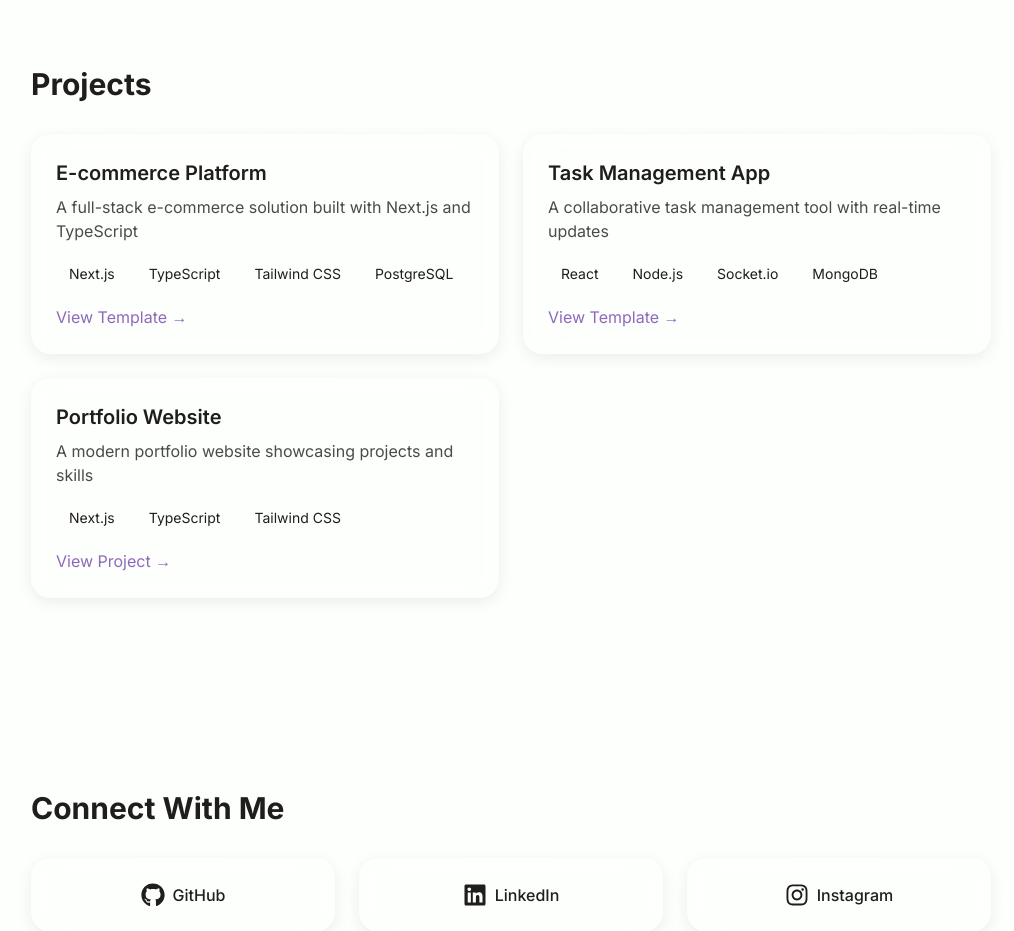
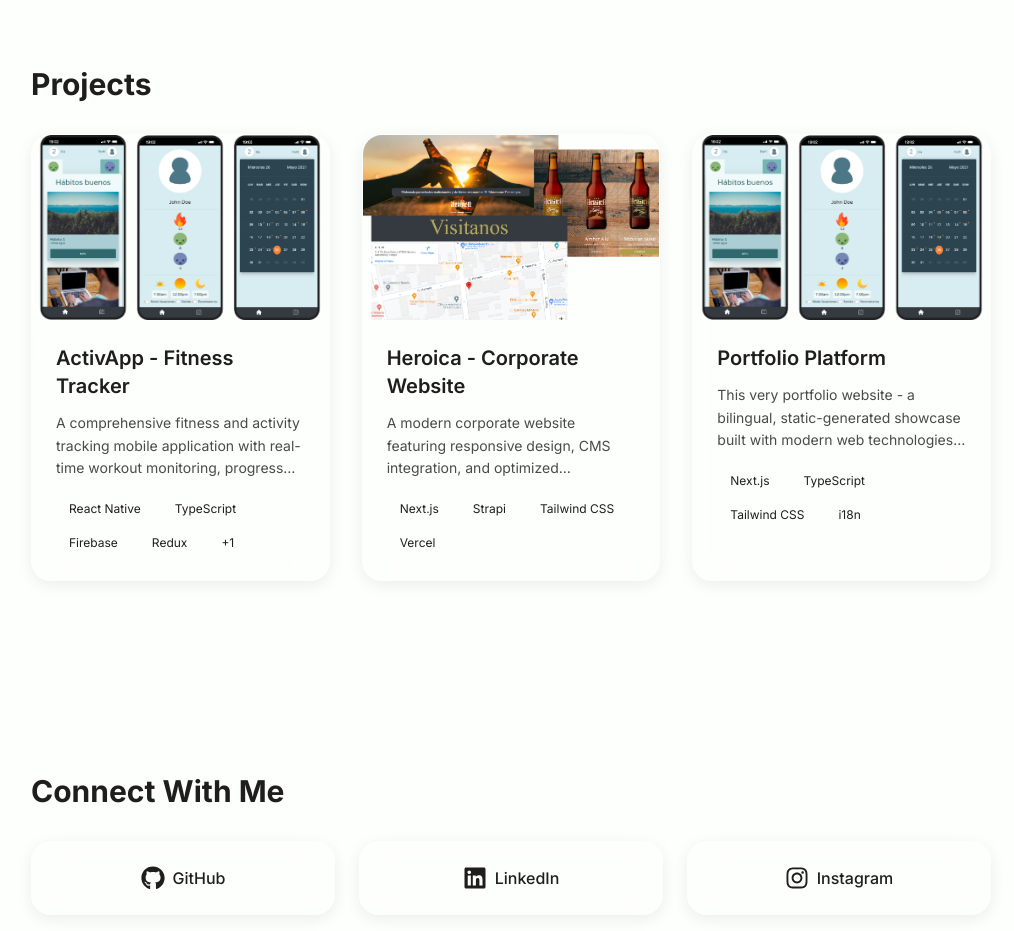
Before and after one commit to HeyserY2K/portfolio-LuisRaulAriceaga, a Next.js app: page /en in a window 1280 px wide. Shown: the part 1220-2151 px from the top of the page, without its empty margins (129-1143 px from the left). Built offline with nearby package versions, Linux system fonts and the light colour scheme; no server answers.

Commit message:
feat(projects): update project details and add thumbnail support in ProjectsGrid

```diff
--- a/app/components/sections/ProjectsGrid.tsx
+++ b/app/components/sections/ProjectsGrid.tsx
@@ -1,4 +1,6 @@
 'use client';
+
+import Image from 'next/image';
 
 import GlassPanel from '@/app/components/ui/GlassPanel';
 import Section from '@/app/components/ui/Section';
@@ -15,30 +17,80 @@ const ProjectsGrid = () => {
   const portal = getPortalData(locale);
   const projects: PortalProject[] = portal.projects.featured;
 
+  const handleProjectClick = (link: string) => {
+    if (link && link !== '#') {
+      window.open(link, '_blank', 'noopener,noreferrer');
+    }
+  };
+
   return (
     <Section id="projects">
       <h2 className="mb-8 text-3xl font-bold">{t('sections.projects.title')}</h2>
-      <div className="grid grid-cols-1 gap-6 md:grid-cols-2">
-        {projects.map((project, idx) => (
+      <div className="grid grid-cols-1 gap-8 md:grid-cols-2 lg:grid-cols-3">
+        {projects.map((project) => (
           <GlassPanel
             key={project.title}
-            className="p-6 transition-all duration-300 hover:-translate-y-0.5 hover:shadow-[0_16px_36px_rgba(0,0,0,var(--glass-shadow-strong))]"
+            className="group cursor-pointer overflow-hidden p-0 transition-all duration-300 hover:-translate-y-2 hover:shadow-[0_20px_40px_rgba(0,0,0,var(--glass-shadow-strong))]"
+            onClick={() => handleProjectClick(project.link)}
           >
-            <h3 className="mb-2 text-xl font-semibold">{project.title}</h3>
-            <p className="mb-4 text-[var(--text-secondary)]">{project.description}</p>
-            <div className="mb-4 flex flex-wrap gap-2">
-              {project.tech.map((tech) => (
-                <span
-                  key={tech}
-                  className="rounded-full border border-[var(--chip-border)] bg-[var(--chip-bg)] px-3 py-1 text-sm backdrop-blur-[8px]"
+            {/* Thumbnail Section - Now Vertical */}
+            <div className="relative aspect-[16/10] overflow-hidden">
+              <Image
+                src={project.thumbnail}
+                alt={project.title}
+                fill
+                className="object-cover"
+                sizes="(max-width: 768px) 100vw, (max-width: 1200px) 50vw, 33vw"
+              />
+              {/* Gradient Overlay for Better Text Contrast */}
+              <div className="absolute inset-0 bg-gradient-to-t from-black/20 to-transparent opacity-0 transition-opacity duration-300 group-hover:opacity-100" />
+
+              {/* Floating Action Indicator */}
+              <div className="absolute right-3 top-3 rounded-full bg-[var(--glass-bg)] p-2 opacity-0 backdrop-blur-sm transition-all duration-300 group-hover:scale-110 group-hover:opacity-100">
+                <svg
+                  className="h-4 w-4 text-[var(--brand-accent)]"
+                  fill="none"
+                  viewBox="0 0 24 24"
+                  stroke="currentColor"
                 >
-                  {tech}
-                </span>
-              ))}
+                  <path
+                    strokeLinecap="round"
+                    strokeLinejoin="round"
+                    strokeWidth={2}
+                    d="M10 6H6a2 2 0 00-2 2v10a2 2 0 002 2h10a2 2 0 002-2v-4M14 4h6m0 0v6m0-6L10 14"
+                  />
+                </svg>
+              </div>
             </div>
-            <a href={project.link} className="text-[var(--brand-accent)] hover:underline">
-              {idx < 2 ? 'View Template →' : 'View Project →'}
-            </a>
+
+            {/* Content Section */}
+            <div className="p-6">
+              <div className="mb-4">
+                <h3 className="mb-3 text-xl font-semibold transition-colors duration-200 group-hover:text-[var(--brand-accent)]">
+                  {project.title}
+                </h3>
+                <p className="line-clamp-3 text-sm leading-relaxed text-[var(--text-secondary)]">
+                  {project.description}
+                </p>
+              </div>
+
+              {/* Technologies */}
+              <div className="flex flex-wrap gap-2">
+                {project.tech.slice(0, 4).map((tech) => (
+                  <span
+                    key={tech}
+                    className="rounded-full border border-[var(--chip-border)] bg-[var(--chip-bg)] px-3 py-1 text-xs backdrop-blur-[8px]"
+                  >
+                    {tech}
+                  </span>
+                ))}
+                {project.tech.length > 4 && (
+                  <span className="rounded-full border border-[var(--chip-border)] bg-[var(--chip-bg)] px-3 py-1 text-xs backdrop-blur-[8px]">
+                    +{project.tech.length - 4}
+                  </span>
+                )}
+              </div>
+            </div>
           </GlassPanel>
         ))}
       </div>
--- a/data/portal.json
+++ b/data/portal.json
@@ -23,22 +23,25 @@
     "projects": {
       "featured": [
         {
-          "title": "E-commerce Platform",
-          "description": "A full-stack e-commerce solution built with Next.js and TypeScript",
-          "tech": ["Next.js", "TypeScript", "Tailwind CSS", "PostgreSQL"],
-          "link": "#"
+          "title": "ActivApp - Fitness Tracker",
+          "description": "A comprehensive fitness and activity tracking mobile application with real-time workout monitoring, progress analytics, and social features for fitness enthusiasts.",
+          "tech": ["React Native", "TypeScript", "Firebase", "Redux", "Expo"],
+          "link": "https://github.com/HeyserY2K",
+          "thumbnail": "/projects/project-Activapp.png"
         },
         {
-          "title": "Task Management App",
-          "description": "A collaborative task management tool with real-time updates",
-          "tech": ["React", "Node.js", "Socket.io", "MongoDB"],
-          "link": "#"
+          "title": "Heroica - Corporate Website",
+          "description": "A modern corporate website featuring responsive design, CMS integration, and optimized performance for a professional services company.",
+          "tech": ["Next.js", "Strapi", "Tailwind CSS", "Vercel"],
+          "link": "https://github.com/HeyserY2K",
+          "thumbnail": "/projects/project-HeroicaWebPage.png"
         },
         {
-          "title": "Portfolio Website",
-          "description": "A modern portfolio website showcasing projects and skills",
-          "tech": ["Next.js", "TypeScript", "Tailwind CSS"],
-          "link": "#"
+          "title": "Portfolio Platform",
+          "description": "This very portfolio website - a bilingual, static-generated showcase built with modern web technologies and deployed to GitHub Pages.",
+          "tech": ["Next.js", "TypeScript", "Tailwind CSS", "i18n"],
+          "link": "https://github.com/HeyserY2K/portfolio-LuisRaulAriceaga",
+          "thumbnail": "/projects/project-Activapp.png"
         }
       ]
     },
@@ -111,22 +114,25 @@
     "projects": {
       "featured": [
         {
-          "title": "Plataforma E-commerce",
-          "description": "Solución e-commerce full-stack construida con Next.js y TypeScript",
-          "tech": ["Next.js", "TypeScript", "Tailwind CSS", "PostgreSQL"],
-          "link": "#"
+          "title": "ActivApp - Rastreador de Fitness",
+          "description": "Una aplicación móvil integral para rastreo de fitness y actividades con monitoreo de entrenamientos en tiempo real, analíticas de progreso y características sociales para entusiastas del fitness.",
+          "tech": ["React Native", "TypeScript", "Firebase", "Redux", "Expo"],
+          "link": "https://github.com/HeyserY2K",
+          "thumbnail": "/projects/project-Activapp.png"
         },
         {
-          "title": "App de Gestión de Tareas",
-          "description": "Herramienta colaborativa de gestión de tareas con actualizaciones en tiempo real",
-          "tech": ["React", "Node.js", "Socket.io", "MongoDB"],
-          "link": "#"
+          "title": "Heroica - Sitio Web Corporativo",
+          "description": "Un sitio web corporativo moderno con diseño responsivo, integración de CMS y rendimiento optimizado para una empresa de servicios profesionales.",
+          "tech": ["Next.js", "Strapi", "Tailwind CSS", "Vercel"],
+          "link": "https://github.com/HeyserY2K",
+          "thumbnail": "/projects/project-HeroicaWebPage.png"
         },
         {
-          "title": "Sitio de Portafolio",
-          "description": "Sitio moderno de portafolio mostrando proyectos y habilidades",
-          "tech": ["Next.js", "TypeScript", "Tailwind CSS"],
-          "link": "#"
+          "title": "Plataforma de Portafolio",
+          "description": "Este mismo sitio de portafolio - un showcase bilingüe generado estáticamente construido con tecnologías web modernas y desplegado en GitHub Pages.",
+          "tech": ["Next.js", "TypeScript", "Tailwind CSS", "i18n"],
+          "link": "https://github.com/HeyserY2K/portfolio-LuisRaulAriceaga",
+          "thumbnail": "/projects/project-Activapp.png"
         }
       ]
     },
--- a/types/portal.ts
+++ b/types/portal.ts
@@ -20,6 +20,7 @@ export interface PortalProject {
   description: string;
   tech: string[];
   link: string;
+  thumbnail: string;
 }
 
 export interface PortalProjects {
```
